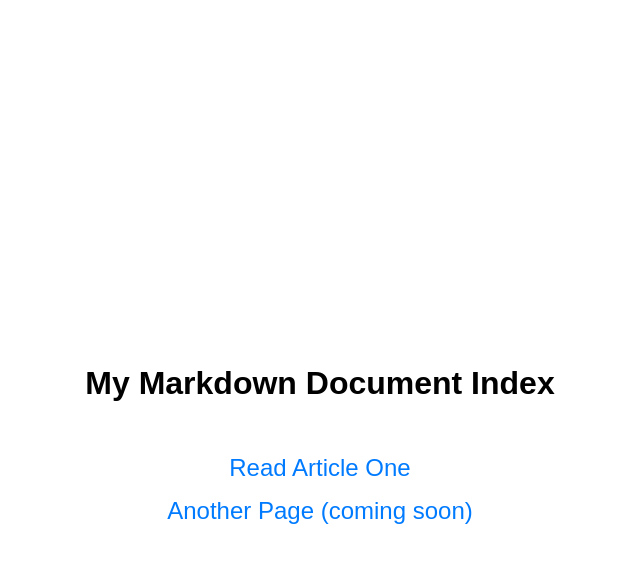
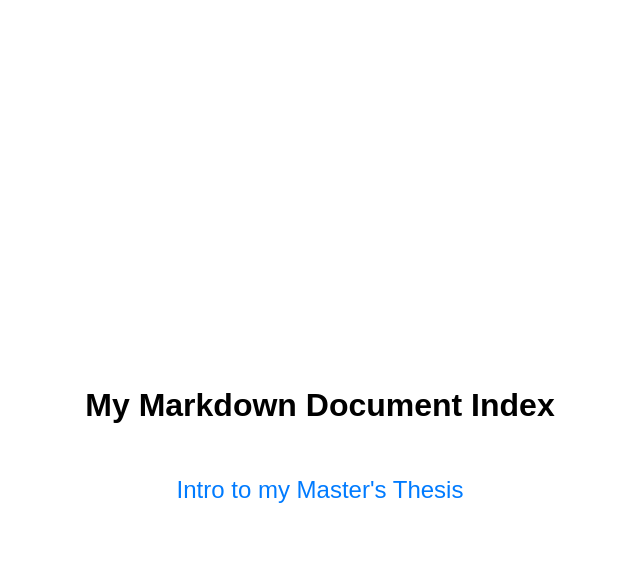
Before and after one commit to satosamo/satosamo.github.io, a Jekyll site: the page index.html, which Jekyll copies as it is, in a window 1280 px wide. Shown: the top 563 px of the page, without its empty margins (320-960 px from the left). Built offline with Jekyll 4.4.1, drawn with Linux system fonts in a browser that asks for light colours.

Commit message:
Update index.html

```diff
--- a/index.html
+++ b/index.html
@@ -37,8 +37,7 @@
     <h1>My Markdown Document Index</h1>
 
     <ul class="link-list">
-        <li><a href="article-one.html">Read Article One</a></li>
-        <li><a href="another-article.html">Another Page (coming soon)</a></li>
+        <li><a href="0_intro.html">Intro to my Master's Thesis</a></li>
     </ul>
 </body>
 </html>
```
Also changed, not shown: other parts of index.html (+1 -1 lines).
